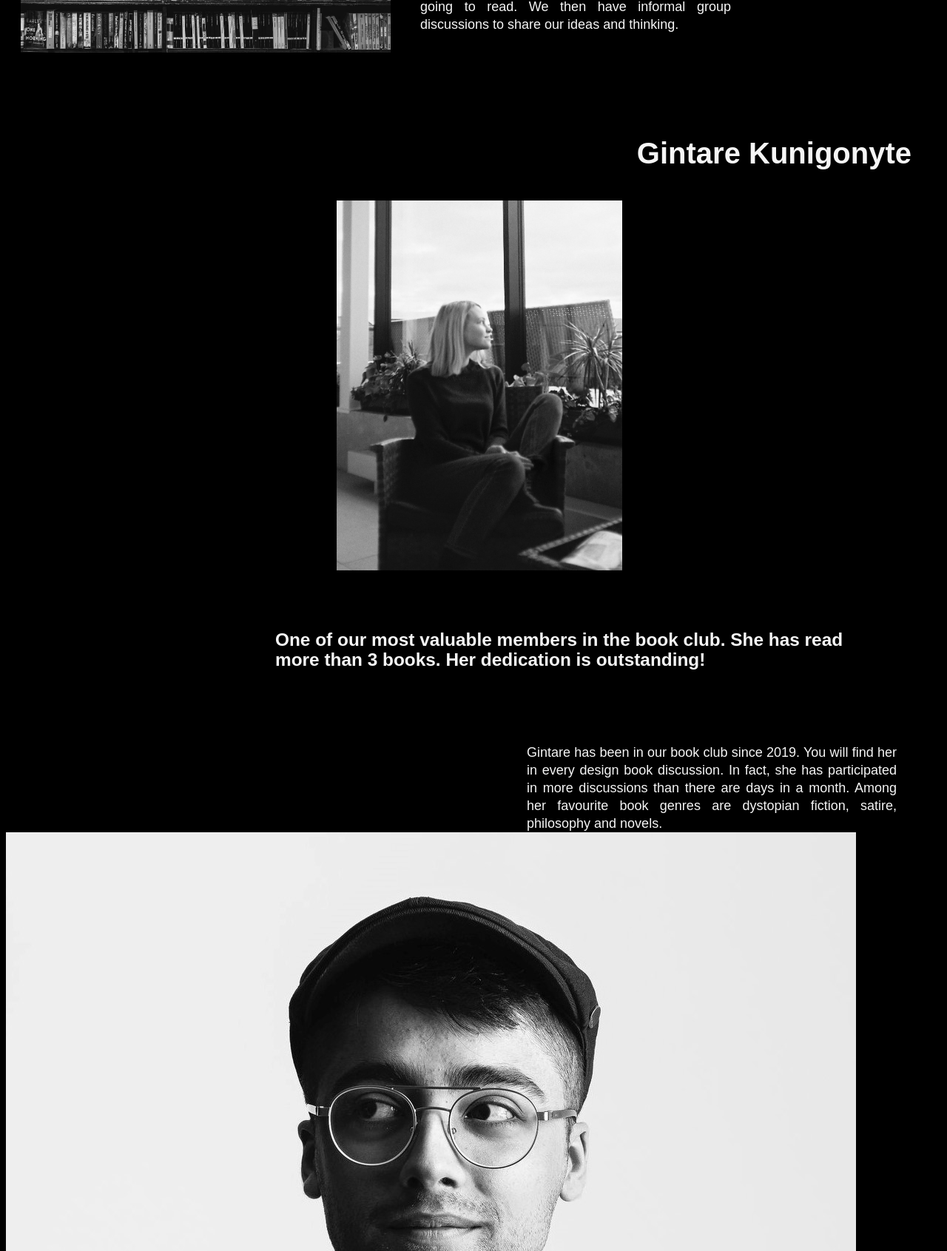
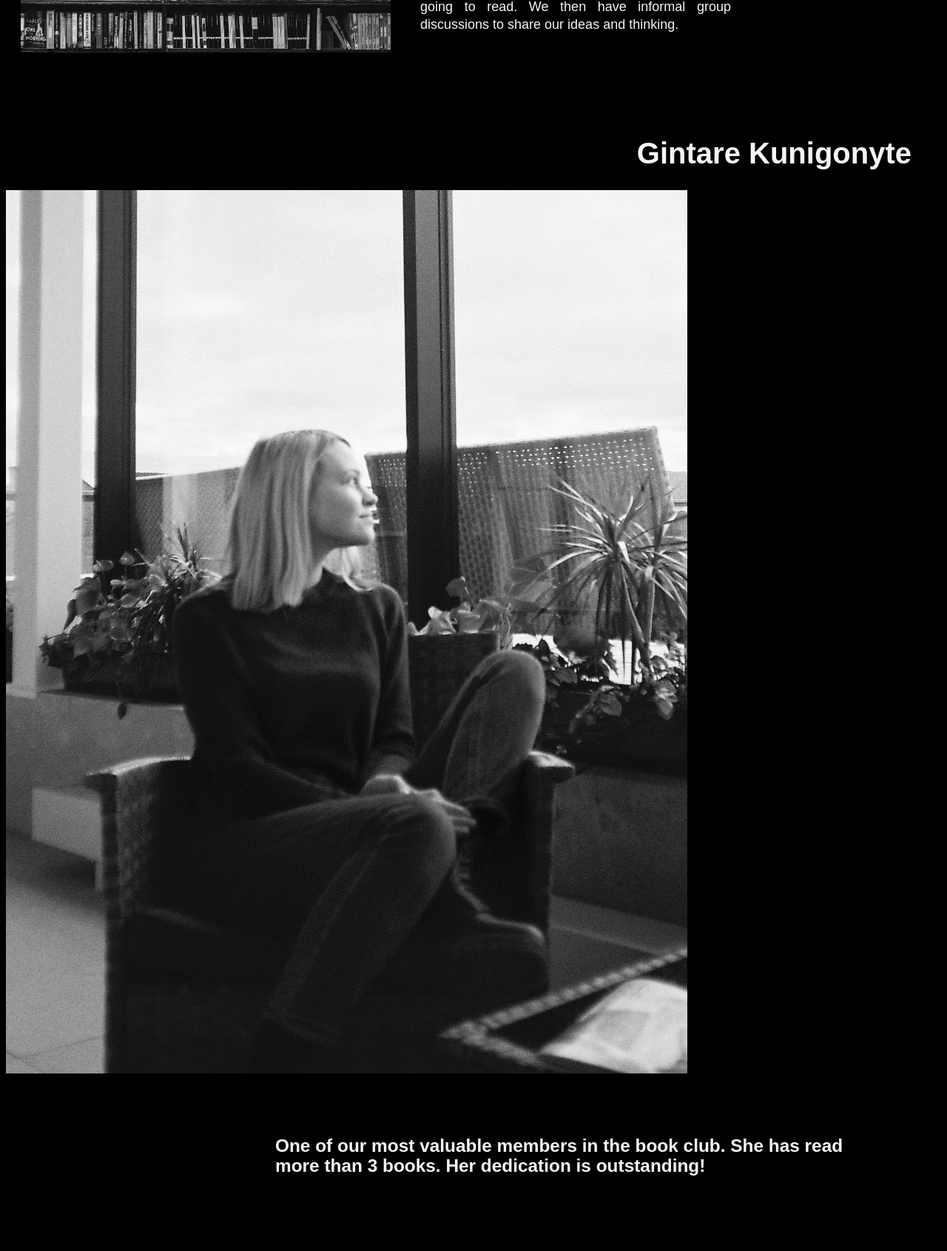
Before and after one commit to georgeandgin/Lab1, a PHP site: page /about.php in a window 1280 px wide. Shown: the part 540-2231 px from the top of the page at 74% size. Run offline with PHP 8.4, Linux system fonts and the light colour scheme; data that the repository does not hold is empty; style sheets or scripts are compiled from the project's sources.

Commit message:
it's not working again??

```diff
--- a/Lab1/css/output.scss
+++ b/Lab1/css/output.scss
@@ -203,13 +203,6 @@ h1 {
   margin-top: 140px;
 }
 
-#gin {
-  float:right;
-  height: 500px;
-  margin-right: 20px;
-  padding-top: 200px;
-}
-
 #ginBio{
   float: right;
   margin-top: 80px;
```
